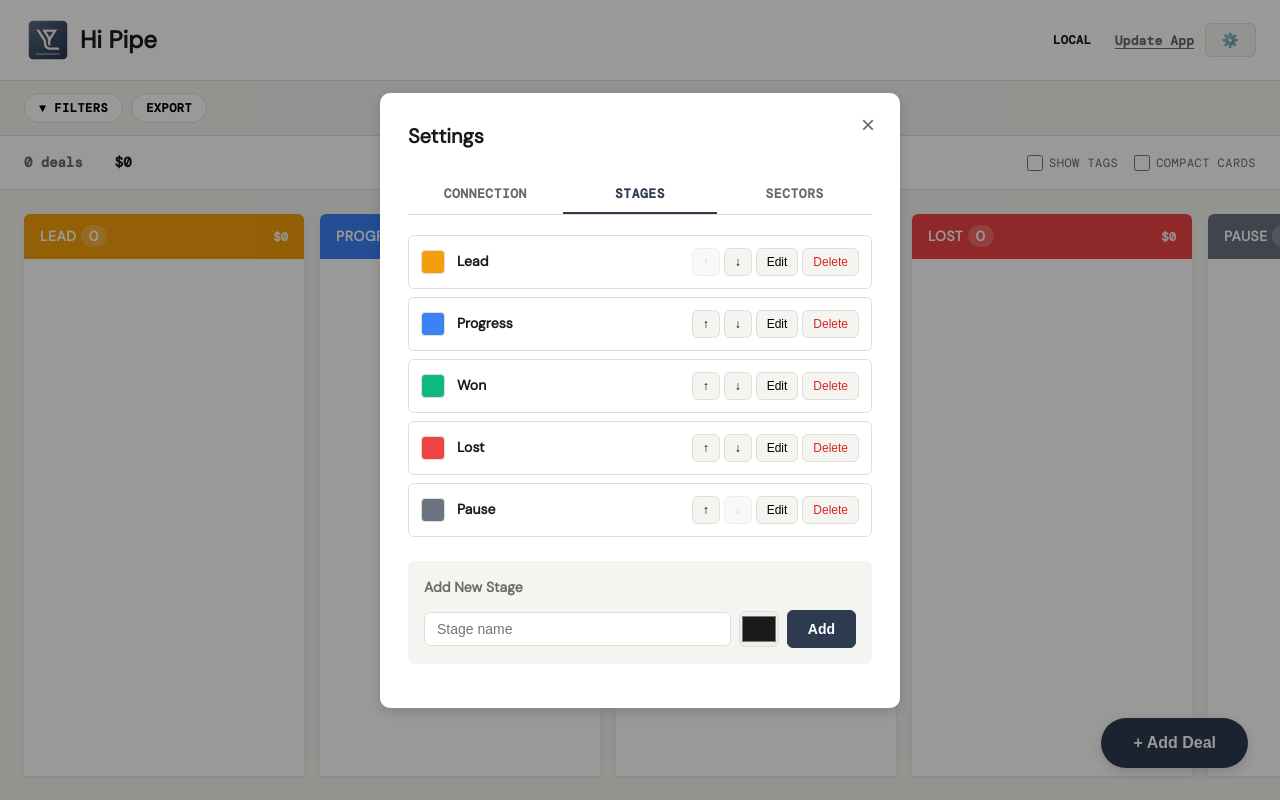
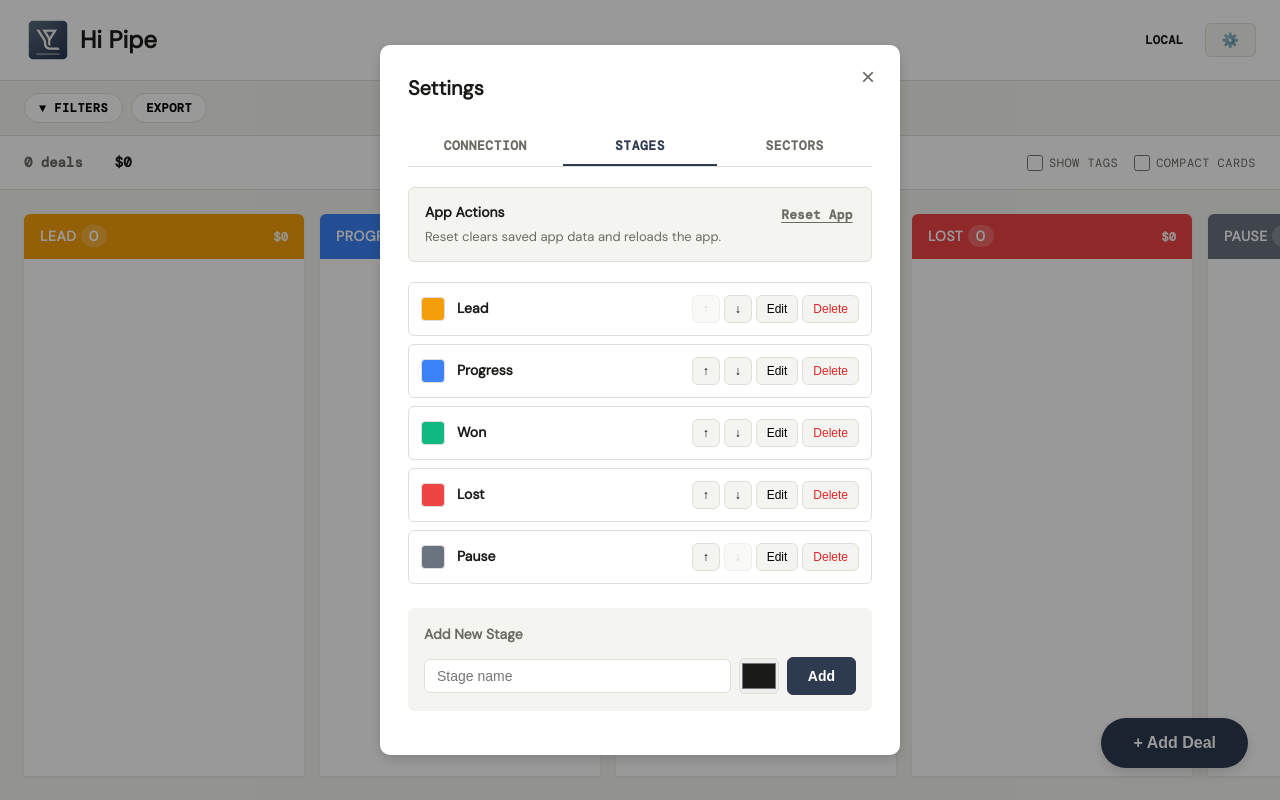
Before and after one commit to mrlinnth/hi-pipe, a React (Vite) app: page / in a window 1280 px wide. Both pictures are taken after a click on the button "⚙️". Built offline with nearby package versions, Linux system fonts and the light colour scheme.

Commit message:
feat: update deal metadata and reset action

```diff
--- a/src/App.tsx
+++ b/src/App.tsx
@@ -76,7 +76,7 @@
   const [dealModalError, setDealModalError] = useState<string | null>(null);
   const [syncStatus, setSyncStatus] = useState<'idle' | 'syncing' | 'success' | 'error'>('idle');
   const [syncErrorCount, setSyncErrorCount] = useState<number>(0);
-  const [isUpdatingApp, setIsUpdatingApp] = useState<boolean>(false);
+  const [isResettingApp, setIsResettingApp] = useState<boolean>(false);
   const syncTimerRef = useRef<number | null>(null);
 
   const clearSyncTimer = useCallback(() => {
@@ -209,7 +209,7 @@
     setIsSettingsOpen(true);
   };
 
-  const handleUpdateApp = async () => {
+  const handleResetApp = async () => {
     const shouldUpdate = window.confirm(
       'This will clear saved app data and reload the app so you can pick up the latest release.',
     );
@@ -218,7 +218,7 @@
       return;
     }
 
-    setIsUpdatingApp(true);
+    setIsResettingApp(true);
 
     try {
       await clearAppData();
@@ -287,14 +287,6 @@
           <span className={`connection-badge ${isTeamMode ? (isOnline ? 'online' : 'offline') : 'local'}`}>
             {isTeamMode ? (isOnline ? 'Online' : 'Offline') : 'Local'}
           </span>
-          <button
-            type="button"
-            className="header-update-link"
-            onClick={() => void handleUpdateApp()}
-            disabled={isUpdatingApp}
-          >
-            {isUpdatingApp ? 'Updating…' : 'Update App'}
-          </button>
           <button className="btn-settings" onClick={() => openSettings('stages')} aria-label="Settings">⚙️</button>
         </div>
       </header>
@@ -377,6 +369,8 @@
           onSectorRename={handleSectorRename}
           onSectorDelete={handleSectorDelete}
           onSectorReset={handleSectorReset}
+          onResetApp={handleResetApp}
+          isResettingApp={isResettingApp}
           isOnline={isOnline}
           connectionError={stagesError}
           isTeamMode={isTeamMode}
--- a/src/components/DealCard.tsx
+++ b/src/components/DealCard.tsx
@@ -57,7 +57,7 @@
           <span className="badge badge-sector">{deal.sector}</span>
           {deal._pending && <span className="badge badge-pending">Pending sync</span>}
           {deal.client?.name && <span className="badge badge-client">{deal.client.name}</span>}
-          {deal.owner?.name && !editable && <span className="badge badge-owner">{deal.owner.name}</span>}
+          {deal.owner?.name && <span className="badge badge-owner">{deal.owner.name}</span>}
         </div>
       )}
       {!compactCards && showTags && deal.tags && (
--- a/src/components/DealModal.tsx
+++ b/src/components/DealModal.tsx
@@ -126,7 +126,7 @@
     <div className="modal-backdrop" onClick={onClose}>
       <div className="modal-content" onClick={(e) => e.stopPropagation()}>
         <h2>{deal ? (editable ? 'Edit Deal' : 'View Deal') : 'New Deal'}</h2>
-        {deal?.owner?.name && !editable && (
+        {deal?.owner?.name && (
           <p className="modal-readonly-meta">Owner: {deal.owner.name}</p>
         )}
 
--- a/src/components/SettingsPanel.tsx
+++ b/src/components/SettingsPanel.tsx
@@ -10,6 +10,7 @@
   initialTab,
   stages, onAdd, onEdit, onDelete, onReorder, dealCounts,
   sectors, onSectorAdd, onSectorRename, onSectorDelete, onSectorReset,
+  onResetApp, isResettingApp = false,
   isOnline,
   connectionError,
   isTeamMode = false,
@@ -27,6 +28,8 @@
   onSectorRename: (index: number, name: string) => void;
   onSectorDelete: (index: number) => void;
   onSectorReset: () => void;
+  onResetApp: () => void;
+  isResettingApp?: boolean;
   isOnline: boolean;
   connectionError: string | null;
   isTeamMode?: boolean;
@@ -58,6 +61,21 @@
           ))}
         </div>
 
+        <div className="settings-app-actions">
+          <div className="settings-app-actions-copy">
+            <h3>App Actions</h3>
+            <p>Reset clears saved app data and reloads the app.</p>
+          </div>
+          <button
+            type="button"
+            className="header-update-link"
+            onClick={onResetApp}
+            disabled={isResettingApp}
+          >
+            {isResettingApp ? 'Resetting…' : 'Reset App'}
+          </button>
+        </div>
+
         {activeTab === 'connection' && !isTeamMode && (
           <ConnectionSettings asPanel isOnline={isOnline} onClose={onClose} connectionError={connectionError} />
         )}
--- a/src/hooks/useReferenceData.ts
+++ b/src/hooks/useReferenceData.ts
@@ -1,6 +1,7 @@
 import { useCallback, useEffect, useState } from 'react';
 import { getAll } from '../lib/db';
 import { seedCache } from '../lib/sync';
+import { filterCurrentYearQuarters } from '../lib/referenceData';
 import { useOnlineStatus } from './useOnlineStatus';
 import type { CockpitClient, CockpitFinancialQuarter, CockpitSector } from '../types';
 
@@ -42,7 +43,7 @@
   }) => {
     setClients(data.clients);
     setSectors(data.sectors);
-    setQuarters(data.quarters);
+    setQuarters(filterCurrentYearQuarters(data.quarters));
   }, []);
 
   const load = useCallback(async (): Promise<void> => {
--- /dev/null
+++ b/src/lib/referenceData.ts
@@ -0,0 +1,12 @@
+import type { CockpitFinancialQuarter } from '../types';
+
+export function filterCurrentYearQuarters(
+  quarters: CockpitFinancialQuarter[],
+  year: number = new Date().getFullYear(),
+): CockpitFinancialQuarter[] {
+  const yearToken = `FY${year}`;
+
+  return quarters
+    .filter((quarter) => quarter.name.includes(yearToken))
+    .sort((left, right) => left.quarter_number - right.quarter_number);
+}
--- a/src/styles/index.css
+++ b/src/styles/index.css
@@ -657,6 +657,10 @@
   background: #F9FAFB;
 }
 
+.badge-owner {
+  background: #F8FAFC;
+}
+
 .badge-pending {
   border-color: rgba(45, 58, 80, 0.28);
   color: var(--brand);
@@ -749,6 +753,12 @@
   border-radius: var(--radius);
   margin-bottom: 1rem;
   font-size: 0.875rem;
+}
+
+.modal-readonly-meta {
+  margin: -0.75rem 0 1rem;
+  font-size: 0.875rem;
+  color: var(--text-secondary);
 }
 
 .form-group {
@@ -1345,6 +1355,36 @@
   border-bottom-color: var(--accent);
 }
 
+.settings-app-actions {
+  display: flex;
+  justify-content: space-between;
+  align-items: flex-start;
+  gap: 1rem;
+  padding: 0.875rem 1rem;
+  margin-bottom: 1.25rem;
+  border: 1px solid var(--border);
+  border-radius: var(--radius);
+  background: var(--bg);
+}
+
+.settings-app-actions-copy {
+  min-width: 0;
+}
+
+.settings-app-actions-copy h3 {
+  margin: 0;
+  font-size: 0.875rem;
+  font-weight: 700;
+  color: var(--text-primary);
+}
+
+.settings-app-actions-copy p {
+  margin: 0.25rem 0 0;
+  font-size: 0.8125rem;
+  color: var(--text-secondary);
+  line-height: 1.5;
+}
+
 /* Sector Settings — footer row for reset button */
 .settings-panel-footer {
   display: flex;
```
Also changed, not shown: 1 other file (tests, documents, lock files or other folders).
